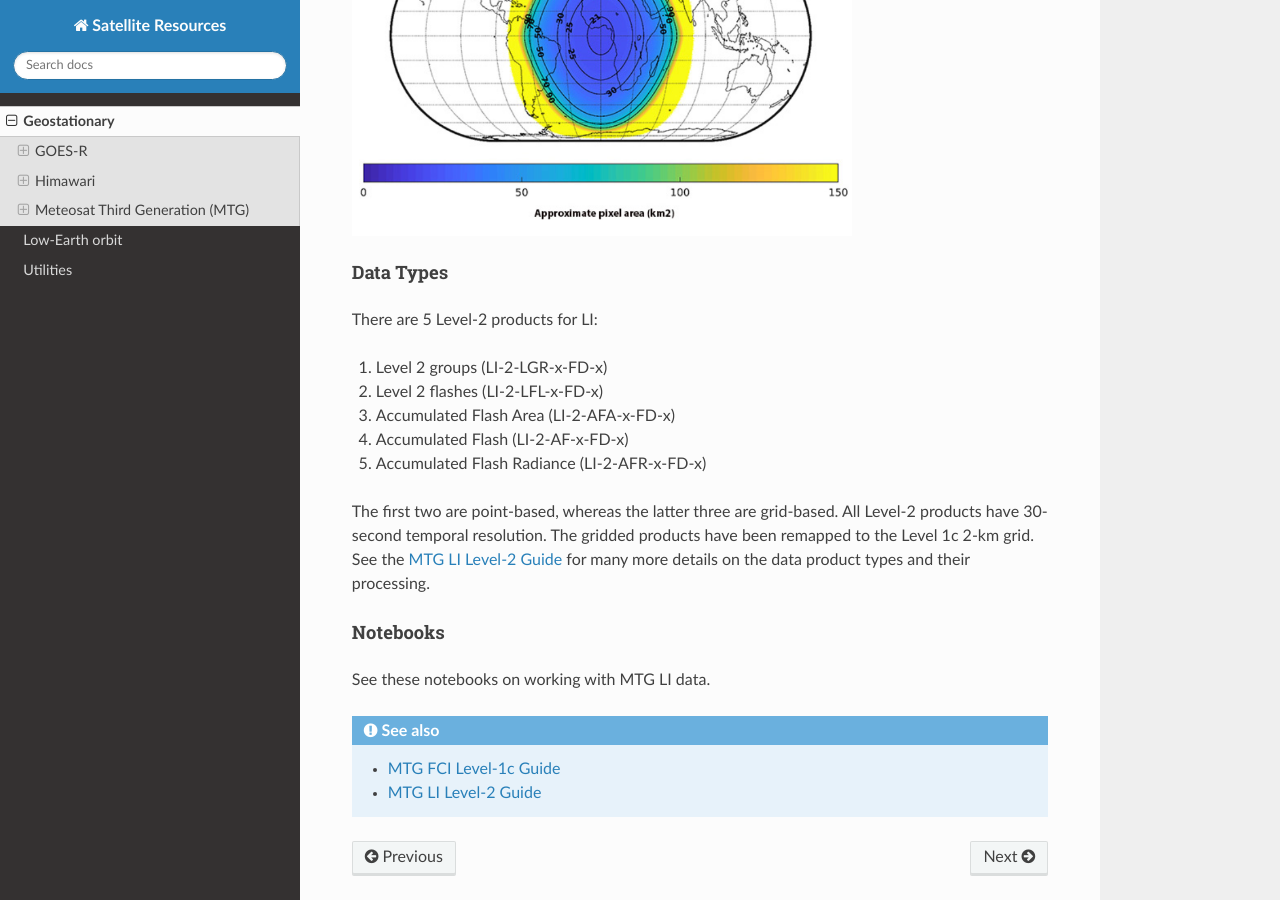
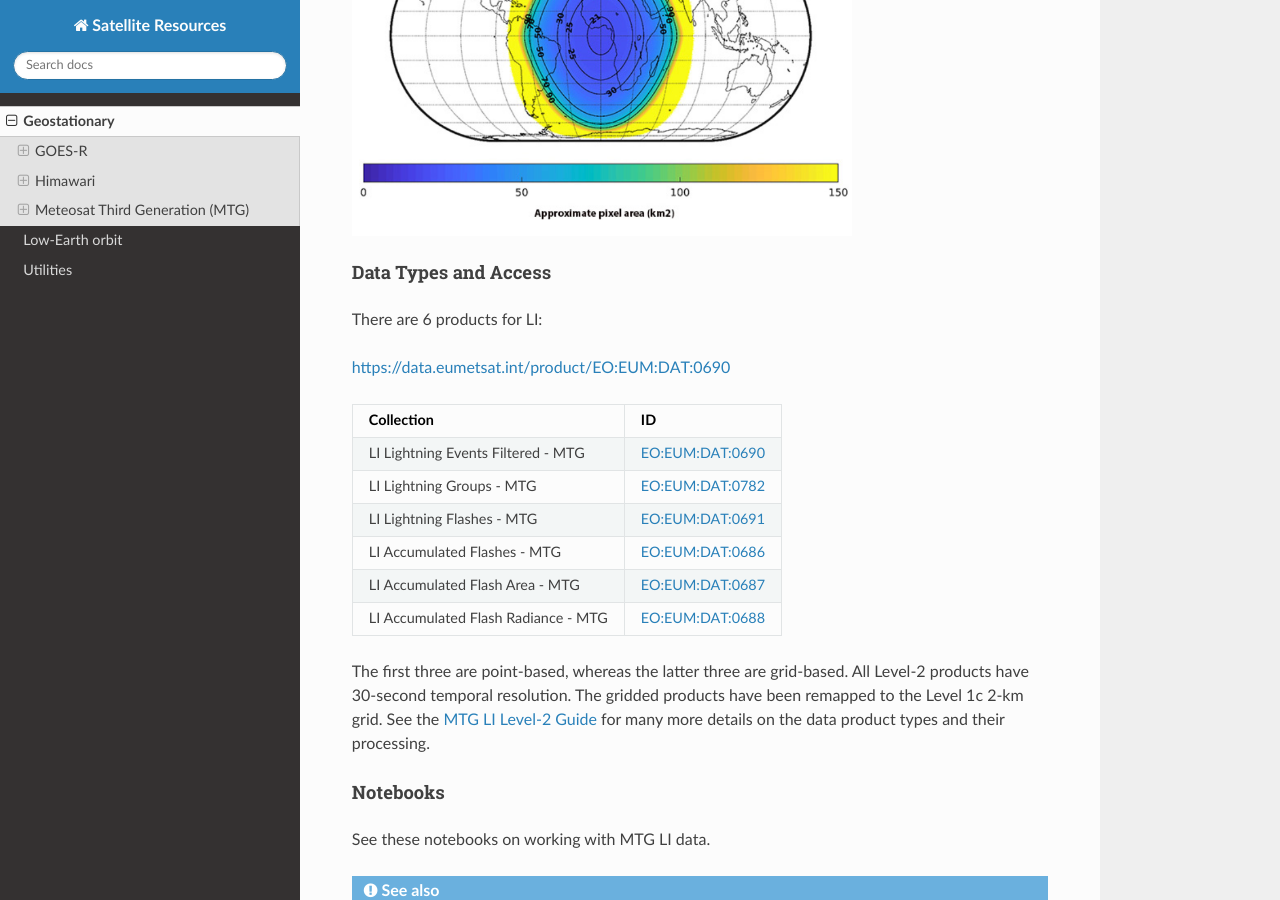
Before and after one commit to jlc248/satellite-resources, a Sphinx documentation site: the page built from docs/source/Geostationary.rst, in a window 1280 px wide and 900 px high, scrolled down 16812 px. Built offline with Sphinx 7.4.7 and the Read the Docs theme 3.1.0, drawn with Linux system fonts in a browser that asks for light colours; pages that are not in the unit, such as notebooks, are missing from menus.

Commit message:
Update Geostationary.rst

```diff
--- a/docs/source/Geostationary.rst
+++ b/docs/source/Geostationary.rst
@@ -478,18 +478,30 @@ The LI domain consists of an area covered by four identical detectors with a sma
   :width: 500
   :alt: Lightning Imager pixel area
 
-Data Types
-,,,,,,,,,,
+Data Types and Access
+,,,,,,,,,,,,,,,,,,,,,
 
-There are 5 Level-2 products for LI:
+There are 6 products for LI:
 
-1.  Level 2 groups (LI-2-LGR-x-FD-x)
-2.  Level 2 flashes (LI-2-LFL-x-FD-x)
-3.  Accumulated Flash Area (LI-2-AFA-x-FD-x)
-4.  Accumulated Flash (LI-2-AF-x-FD-x)
-5.  Accumulated Flash Radiance (LI-2-AFR-x-FD-x)
+https://data.eumetsat.int/product/EO:EUM:DAT:0690
 
-The first two are point-based, whereas the latter three are grid-based. All Level-2 products have 30-second temporal resolution. The gridded products have been remapped to the Level 1c 2-km grid. See the `MTG LI Level-2 Guide <https://user.eumetsat.int/resources/user-guides/mtg-li-level-2-data-guide>`_ for many more details on the data product types and their processing.
++-----------------------------------------+------------------------------------------------------------------------+
+|        Collection                       |                              ID                                        |
++=========================================+========================================================================+
+|  LI Lightning Events Filtered - MTG     | `EO:EUM:DAT:0690 <https://data.eumetsat.int/product/EO:EUM:DAT:0690>`_ |
++-----------------------------------------+------------------------------------------------------------------------+
+|  LI Lightning Groups - MTG              | `EO:EUM:DAT:0782 <https://data.eumetsat.int/product/EO:EUM:DAT:0782>`_ |
++-----------------------------------------+------------------------------------------------------------------------+
+|  LI Lightning Flashes - MTG             | `EO:EUM:DAT:0691 <https://data.eumetsat.int/product/EO:EUM:DAT:0691>`_ |
++-----------------------------------------+------------------------------------------------------------------------+
+|  LI Accumulated Flashes - MTG           | `EO:EUM:DAT:0686 <https://data.eumetsat.int/product/EO:EUM:DAT:0686>`_ |
++-----------------------------------------+------------------------------------------------------------------------+
+|  LI Accumulated Flash Area - MTG        | `EO:EUM:DAT:0687 <https://data.eumetsat.int/product/EO:EUM:DAT:0687>`_ |
++-----------------------------------------+------------------------------------------------------------------------+
+|  LI Accumulated Flash Radiance - MTG    | `EO:EUM:DAT:0688 <https://data.eumetsat.int/product/EO:EUM:DAT:0688>`_ |
++-----------------------------------------+------------------------------------------------------------------------+
+
+The first three are point-based, whereas the latter three are grid-based. All Level-2 products have 30-second temporal resolution. The gridded products have been remapped to the Level 1c 2-km grid. See the `MTG LI Level-2 Guide <https://user.eumetsat.int/resources/user-guides/mtg-li-level-2-data-guide>`_ for many more details on the data product types and their processing.
 
 Notebooks
 ,,,,,,,,,
```
